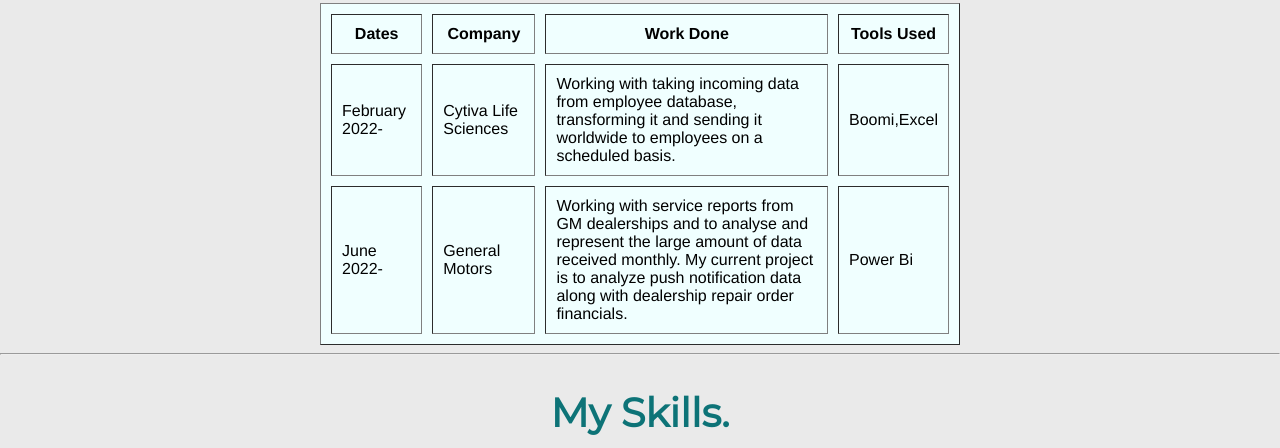
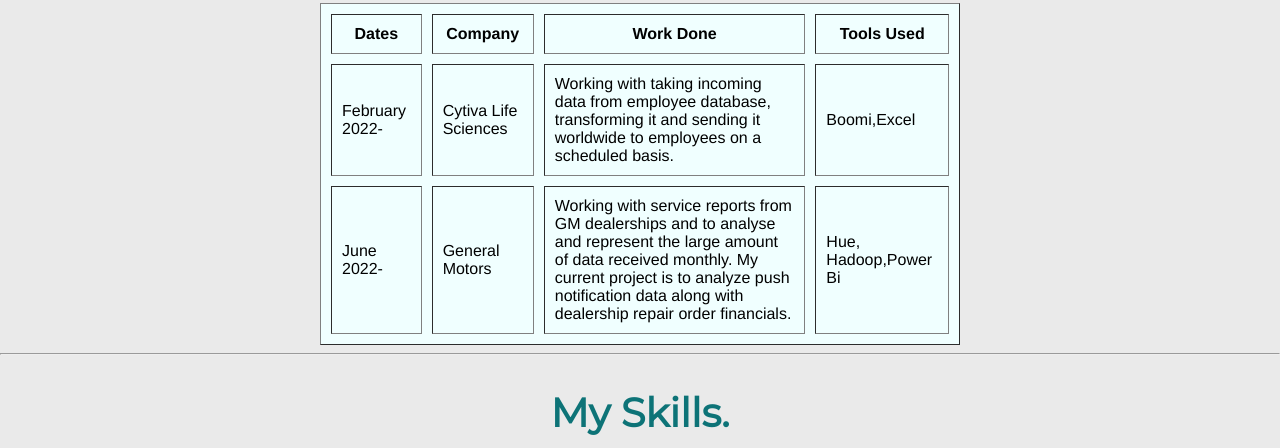
Before and after one commit to ShreyasRaman7/shreyaswebsitecss, a plain HTML site: page index.html in a window 1280 px wide. Shown: the part 1201-1649 px from the top of the page. Drawn offline with Linux system fonts and the light colour scheme.

Commit message:
Update index.html

```diff
--- a/index.html
+++ b/index.html
@@ -55,7 +55,7 @@
         <td>June 2022-</td>
         <td>General Motors</td>
         <td>Working with service reports from GM dealerships and to analyse and represent the large amount of data received monthly. My current project is to analyze push notification data along with dealership repair order financials.</td>
-        <td>Power Bi</td>
+        <td>Hue, Hadoop,Power Bi</td>
       </tr>
     </table>
     <hr>
```
